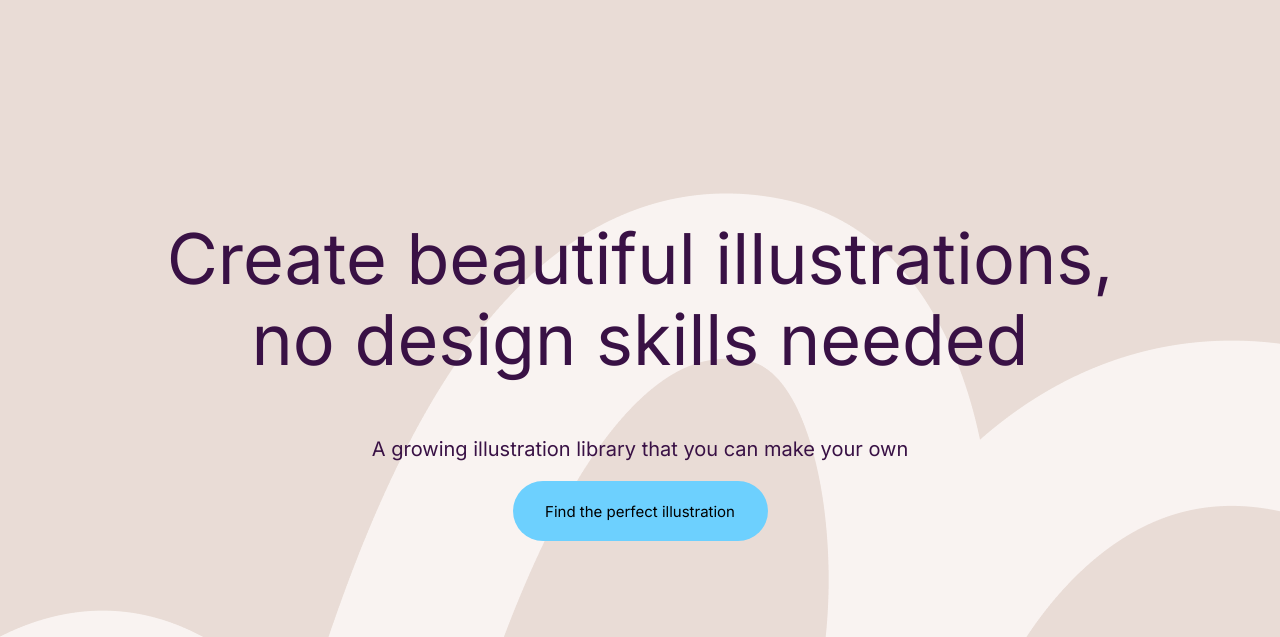
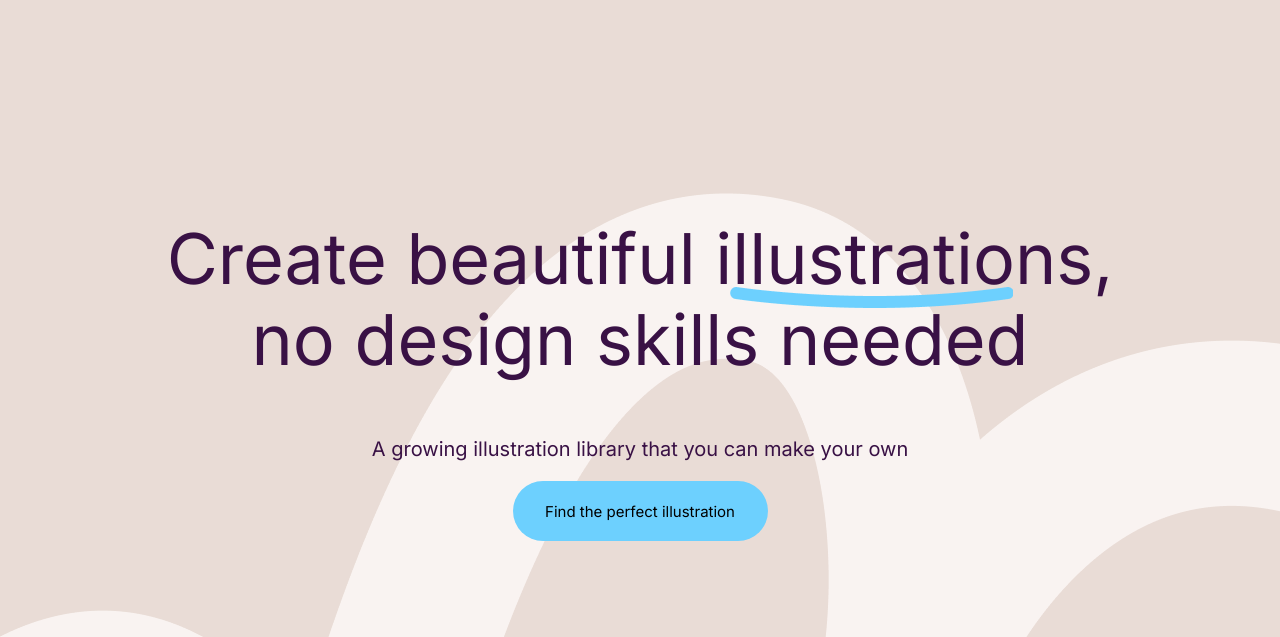
Before and after one commit to hmls625/web.exam.task1.correct, a plain HTML site: page index.html in a window 1280 px wide. Shown: the part 88-725 px from the top of the page. Drawn offline with Linux system fonts and the light colour scheme.

Commit message:
upload underline for "beautiful"

```diff
--- a/css/style.css
+++ b/css/style.css
@@ -62,6 +62,8 @@ main{
     text-align: center;
 }
 .main-text{
+    position: relative;
+    z-index: 2;
     padding-top: 64px;
     font-weight: 400;
     font-size: 70px;
@@ -86,3 +88,9 @@ p{
     justify-content: center;
     flex-direction: column;
 }
+.underline{
+    position: absolute;
+    z-index: 1;
+    left: 730px;
+    top: 110px
+}
--- a/index.html
+++ b/index.html
@@ -35,9 +35,10 @@
     <main>
         <div class="emptyField"></div>
         <div class="main">
-            <h2 class="text-center main-text">Create beautiful illustrations, <br />no design skills needed</h2>
+            <h2 class="text-center main-text">Create beautiful<span class="underline"><img src="./img/beautiful.png"/></span> illustrations, <br />no design skills needed</h2>
             <p class="text-center">A growing illustration library that you can make your own</p>
             <div class="marked-button flex"><button class="text-center">Find the perfect illustration</button></div>
+
         </div>
     </main>
 
```
Also changed, not shown: img/beautiful.png (added).
